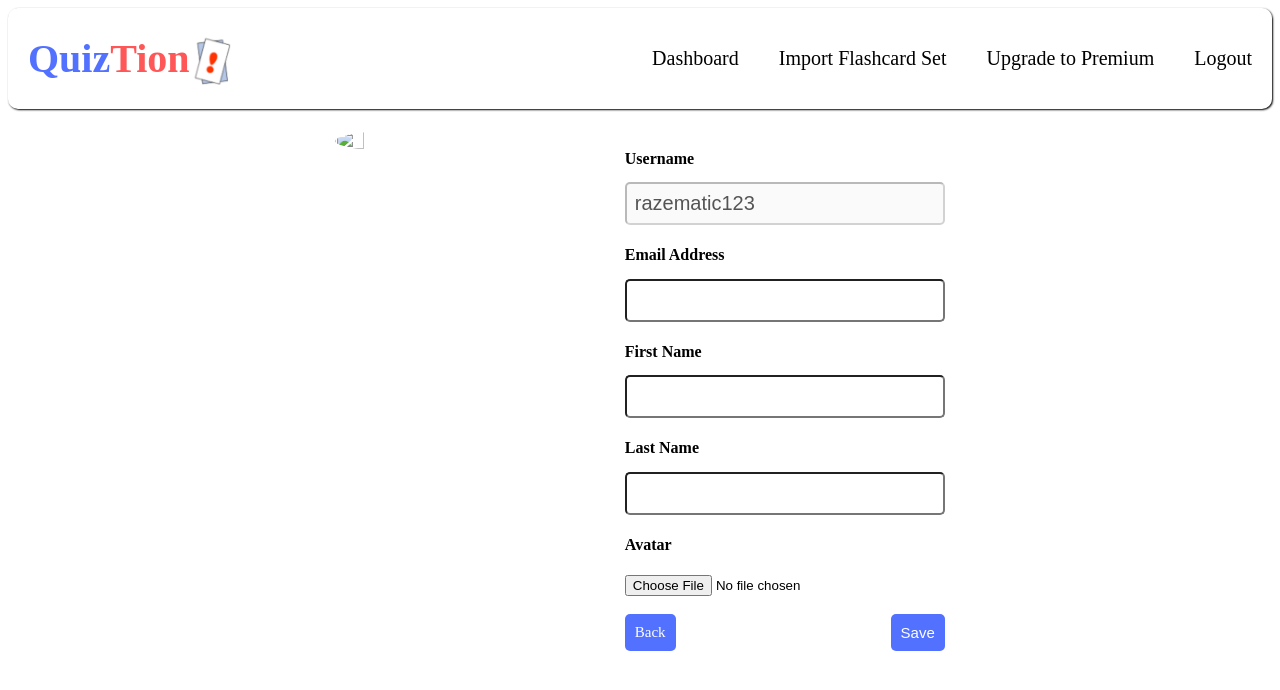
After one commit to LeFruitCake/Quiztion-InfoManagement2-DjangoProject, a Django app: page /editprofile in a window 1280 px wide. The commit adds this page. Shown: the top 690 px of the page. Run offline with Django 4.2, Linux system fonts and the light colour scheme; a user stored in the database is signed in; data comes from the database, SQL or seed files in the repository; both versions use the stored data as it was after the commit.

Commit message:
edit user profile form implementation

```diff
--- /dev/null
+++ b/static/css/editProfile.css
@@ -0,0 +1,42 @@
+
+
+#editProfileContainer{
+    display: flex;
+    justify-content: center;
+    padding-top: 20px;
+    gap: 100px;
+}
+
+#id_username,#id_email,#id_first_name,#id_last_name{
+    padding: 8px;
+    border-radius: 5px;
+    width: 300px;
+    font-size: 20px;
+    margin-top: -7px;
+}
+
+#avatar{
+    width: 15%;
+    border-radius: 50%;
+    height: 15%;
+}
+
+
+
+
+#save-btn,#back-btn{
+    border: none;
+    color: white;
+    background-color: #5271FF;
+    padding: 10px;
+    font-size: 15px;
+    /* background-color: white; */
+    border-radius: 5px;
+    cursor: pointer;
+}
+#back-btn{
+    text-decoration: none;
+}
+#back-btn:visited{
+    color: inherit;
+}
--- a/templates/base.html
+++ b/templates/base.html
@@ -6,7 +6,6 @@
   <head>
     <meta charset="UTF-8" />
     <meta name="viewport" content="width=device-width, initial-scale=1.0" />
-    <!-- <link href="https://cdn.jsdelivr.net/npm/bootstrap@5.3.2/dist/css/bootstrap.min.css" rel="stylesheet" integrity="sha384-T3c6CoIi6uLrA9TneNEoa7RxnatzjcDSCmG1MXxSR1GAsXEV/Dwwykc2MPK8M2HN" crossorigin="anonymous"> -->
     <link rel="stylesheet" type="text/css" href="{%static 'css/style.css' %}">
     <title>Quiztion</title>
     <script>
@@ -34,9 +33,7 @@
   <body>
   	<main>
 		<div id="navigation-base">
-      <!-- <div class="quiztion-logo" style="display: flex;"><h1 style="font-size: 100px; color: #5271FF;">Quiz</h1><h1 style="color: #FF5757; font-size: 100px;">Tion</h1><img class="flashcard-img" src="{%static 'images/flashcard.png' %}"></div> -->
         <div id="quiztion-base"><h1 style="color: #5271FF;">Quiz</h1><h1 style="color: #FF5757;">Tion</h1><img id="quiztionlogo-base" src="{%static 'images/flashcard.png' %}"></div>
-        <!-- <div style="height: 50px;">{{request.session.username}}</div> -->
         <div id="logout-base">
           <a id="dashboard-base" href="{%url 'dashboard'%}">Dashboard</a>
           <a id="import-base" href="{%url 'importSet'%}" >Import Flashcard Set</a>
--- a/users/forms.py
+++ b/users/forms.py
@@ -29,3 +29,13 @@ class PremiumForm(ModelForm):
     class Meta:
         model = PremiumAccount
         fields = ['isPremium']
+
+
+class UpdateProfileForm(ModelForm):
+    ProfilePhoto = forms.ImageField(required=False,label='Avatar')
+    class Meta:
+        model = User
+        fields = ['username','email','first_name', 'last_name']
+    def __init__(self, *args, **kwargs):
+        super(UpdateProfileForm, self).__init__(*args, **kwargs)
+        self.fields['username'].widget.attrs['disabled'] = True
--- /dev/null
+++ b/users/templates/users/edit_profile.html
@@ -0,0 +1,41 @@
+{%extends 'base.html'%}
+
+{%load static%}
+
+{%block content%}
+<link rel="stylesheet" type="text/css" href="{%static 'css/editProfile.css' %}">
+
+<div id="editProfileContainer">
+    <img src="{{photo.image.url}}" id="avatar"/>
+
+    {%csrf_token%}
+        <!-- {% if photo %}
+            <img id="avatar" src="{{photo.image.url}}"/>
+        {% else %}
+            <img id="userPhoto" src="{%static 'images/noProfile.jpg'%}"/>
+        {% endif %} -->
+    <form method="post" action="{% url 'editProfile' %}" enctype="multipart/form-data">
+
+        <div style="display: flex; flex-direction: column; gap: 0px;">
+            <h4>Username</h4>
+            {{form.username}}
+            <h4>Email Address</h4>
+            {{form.email}}
+            <h4>First Name</h4>
+            {{form.first_name}}
+            <h4>Last Name</h4>
+            {{form.last_name}}
+            <h4>Avatar</h4>
+            {{form.ProfilePhoto}}
+        </div>
+        <br>
+        <div style="width: 100%;display: flex;justify-content: space-between; align-items: center;">
+            <a style="color: white;" id="back-btn" href="{%url 'dashboard'%}">Back</a>
+            <button type="submit" id="save-btn">Save</button>
+        </div>
+
+    </form>
+
+</div>
+
+{%endblock content%}
--- a/users/urls.py
+++ b/users/urls.py
@@ -19,5 +19,6 @@ urlpatterns = [
     path('setPremium/<int:user_id>',views.setPremium,name='setPremium'),
     path('about/',views.about_us, name="about_us"),
     path('import',views.import_set,name='importSet'),
-    path('import/importSetKey/<str:shareKey>',views.import_setShareKey,name='importShareKey')
+    path('import/importSetKey/<str:shareKey>',views.import_setShareKey,name='importShareKey'),
+    path('editprofile',views.editProfile,name='editProfile'),
 ]
--- a/users/views.py
+++ b/users/views.py
@@ -1,7 +1,7 @@
 from django.shortcuts import render, redirect, get_object_or_404
 # from django.http import HttpResponse
 from .models import User, FlashcardSets, Flashcard, PremiumAccount, ProfilePhoto
-from .forms import RegisterForm, LoginForm, CardSetForm, FlashcardForm, PremiumForm
+from .forms import RegisterForm, LoginForm, CardSetForm, FlashcardForm, PremiumForm, UpdateProfileForm
 from django.contrib import messages
 from django.contrib.auth import login, authenticate, logout
 from django.contrib.auth.decorators import login_required
@@ -224,6 +224,7 @@ def sign_up(request):
 def dashview(request):
     user = User.objects.get(username=request.session['username'])
     photo = ProfilePhoto.objects.filter(owner=request.user).first()
+
     # Filter sets created by the user or where the user has access
     sets = FlashcardSets.objects.filter(
         Q(author=user) | Q(access=user)
@@ -231,10 +232,6 @@ def dashview(request):
 
     quantity = {}
     premiumUser = None
-    # if photo:
-    #     photo = photo
-    # else:
-    #     photo = None
     try:
         premiumUser = PremiumAccount.objects.get(user=user)
     except PremiumAccount.DoesNotExist:
@@ -246,24 +243,6 @@ def dashview(request):
 
     context = {'posts': sets, 'quantity': quantity, 'isPremium': request.session['isPremium'],'photo':photo}
     return render(request, 'users/dashboard.html', context)
-# def dashview(request):
-#     # if request.method == 'GET':
-#         sets = FlashcardSets.objects.filter(author__username=request.session['username'])
-
-#         quantity = {}
-#         user = User.objects.get(username=request.session['username'])
-#         premiumUser = None
-#         try:
-#             premiumUser = PremiumAccount.objects.get(user = user)
-#         except PremiumAccount.DoesNotExist:
-#             premiumUser = False
-#         for set in sets:
-#             flashcards_count = Flashcard.objects.filter(setTitle=set).count()
-#             quantity[set] = flashcards_count
-#         context = {'posts':sets,'quantity':quantity,'isPremium':request.session['isPremium']}
-
-#         return render(request,'users/dashboard.html',context)
-
 
 def about_us(request):
     return render(request, "users/about.html")
@@ -292,3 +271,12 @@ def import_setShareKey(request,shareKey):
         if request.user != flashcard_set.author:
             flashcard_set.access.add(request.user)
     return redirect('dashboard')
+
+
+def editProfile(request):
+    if request.method == 'GET':
+        image = ProfilePhoto.objects.filter(owner=request.user).first()
+        form = UpdateProfileForm(instance = request.user)
+        print(form)
+        return render(request,'users/edit_profile.html',{'form':form,'photo':image})
+    # else:
```
Also changed, not shown: static/css/1dashboard.css (renamed from static/css/dashboard.css, +84 -3 lines), users/templates/users/dashboard.html (+24 -5 lines), db.sqlite3.
